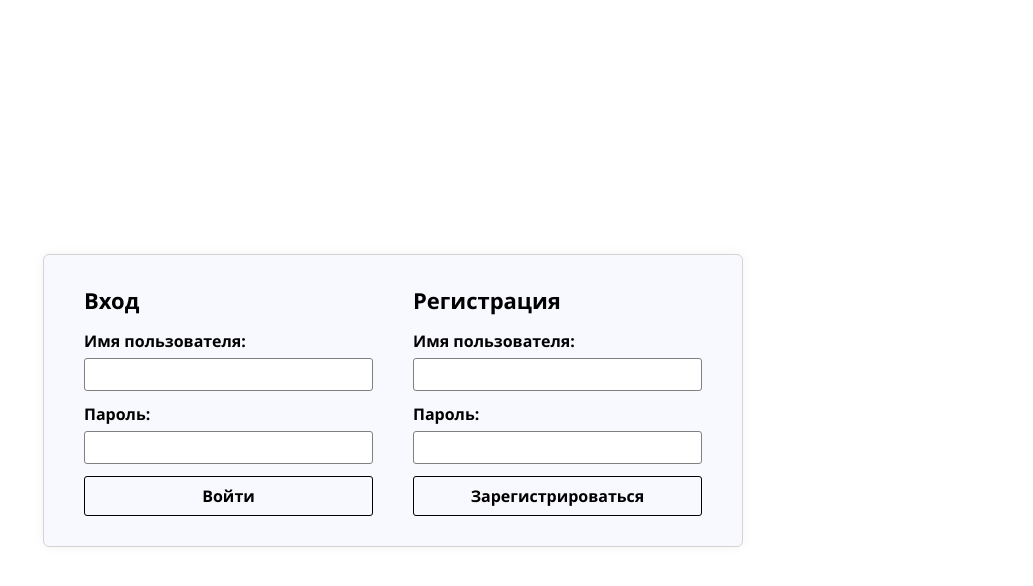
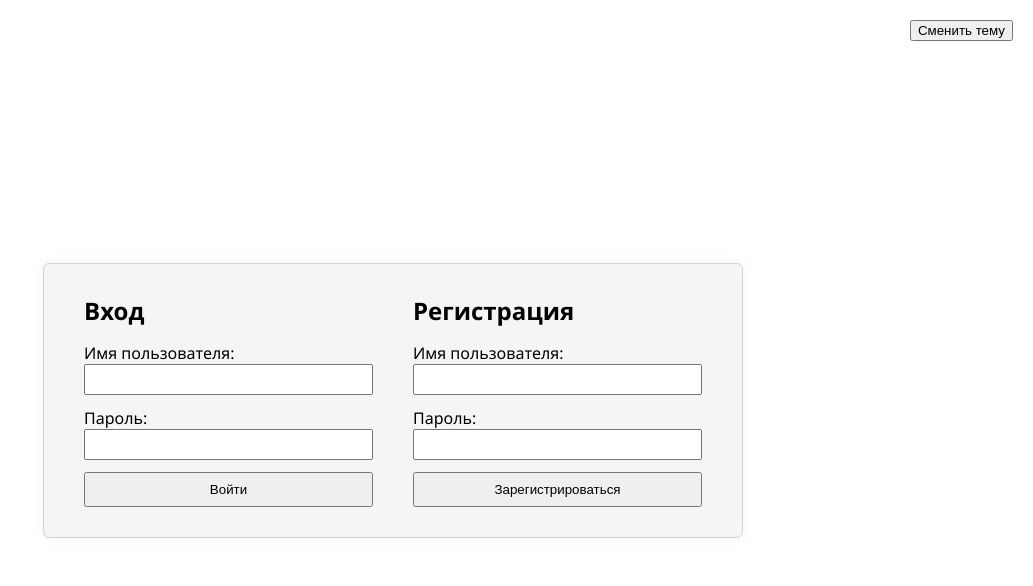
Before and after one commit to MelFxrd/To-Do-List, a Django app: page / in a window 1280 px wide. Shown: the top 586 px of the page, without its empty margins (247-1280 px from the left). Run offline with Django 5.2, Linux system fonts and the light colour scheme.

Commit message:
Добавил смену темы для входа и регистрации

```diff
--- a/static/auth.css
+++ b/static/auth.css
@@ -15,8 +15,8 @@ body {
   border: 1px solid lightgray;
   padding: 30px 40px;
   border-radius: 6px;
-  background: ghostwhite;
-  box-shadow: 0 0 12px rgba(0, 0, 0, 0.05);
+  background: whitesmoke;
+  box-shadow: 0 0 16px rgba(0, 0, 0, 0.05);
   max-width: 700px;
   width: 100%;
   box-sizing: border-box;
@@ -29,44 +29,41 @@ body {
 .auth-container h2 {
   margin-top: 0;
   margin-bottom: 15px;
-  font-weight: 700;
-  font-size: 22px;
-}
-
-.auth-container label {
-  display: block;
-  margin-bottom: 6px;
-  font-weight: 600;
 }
 
 .auth-container input[type="text"],
 .auth-container input[type="password"] {
   width: 100%;
   padding: 6px 8px;
-  border: 1px solid gray;
-  border-radius: 3px;
-  font-size: 14px;
   margin-bottom: 12px;
-  font-family: inherit;
-  color: black;
-  background: white;
   box-sizing: border-box;
 }
 
 .auth-container button {
+  width: 100%;
   padding: 8px 14px;
-  border: 1px solid black;
-  background: transparent;
-  font-weight: 600;
-  cursor: pointer;
-  border-radius: 3px;
-  font-family: inherit;
-  color: black;
-  transition: background 0.15s ease;
-  width: 100%;
-  font-size: 16px;
 }
 
-.auth-container button:hover {
-  background: lightgray;
+.theme-toggle {
+  position: absolute;
+  top: 20px;
+  right: 20px;
 }
+
+body.dark {
+  background: #121212;
+  color: white;
+}
+
+body.dark .auth-container {
+  background: #1e1e1e;
+  border: 1px solid #333;
+}
+
+body.dark .auth-container button:hover {
+  background: #333;
+}
+
+body.dark .theme-toggle:hover {
+  background: darkgray;
+}
--- a/user/templates/auth.html
+++ b/user/templates/auth.html
@@ -34,5 +34,17 @@
       <button type="submit" name="register">Зарегистрироваться</button>
     </form>
   </div>
+
+  <button class="theme-toggle" onclick="toggleTheme()">Сменить тему</button>
+
+  <script>
+    const saved = localStorage.getItem("theme")
+    if (saved === "dark") document.body.classList.add("dark")
+
+    function toggleTheme() {
+      document.body.classList.toggle("dark")
+      localStorage.setItem("theme", document.body.classList.contains("dark") ? "dark" : "light")
+    }
+  </script>
 </body>
 </html>
```
Also changed, not shown: db.sqlite3.
